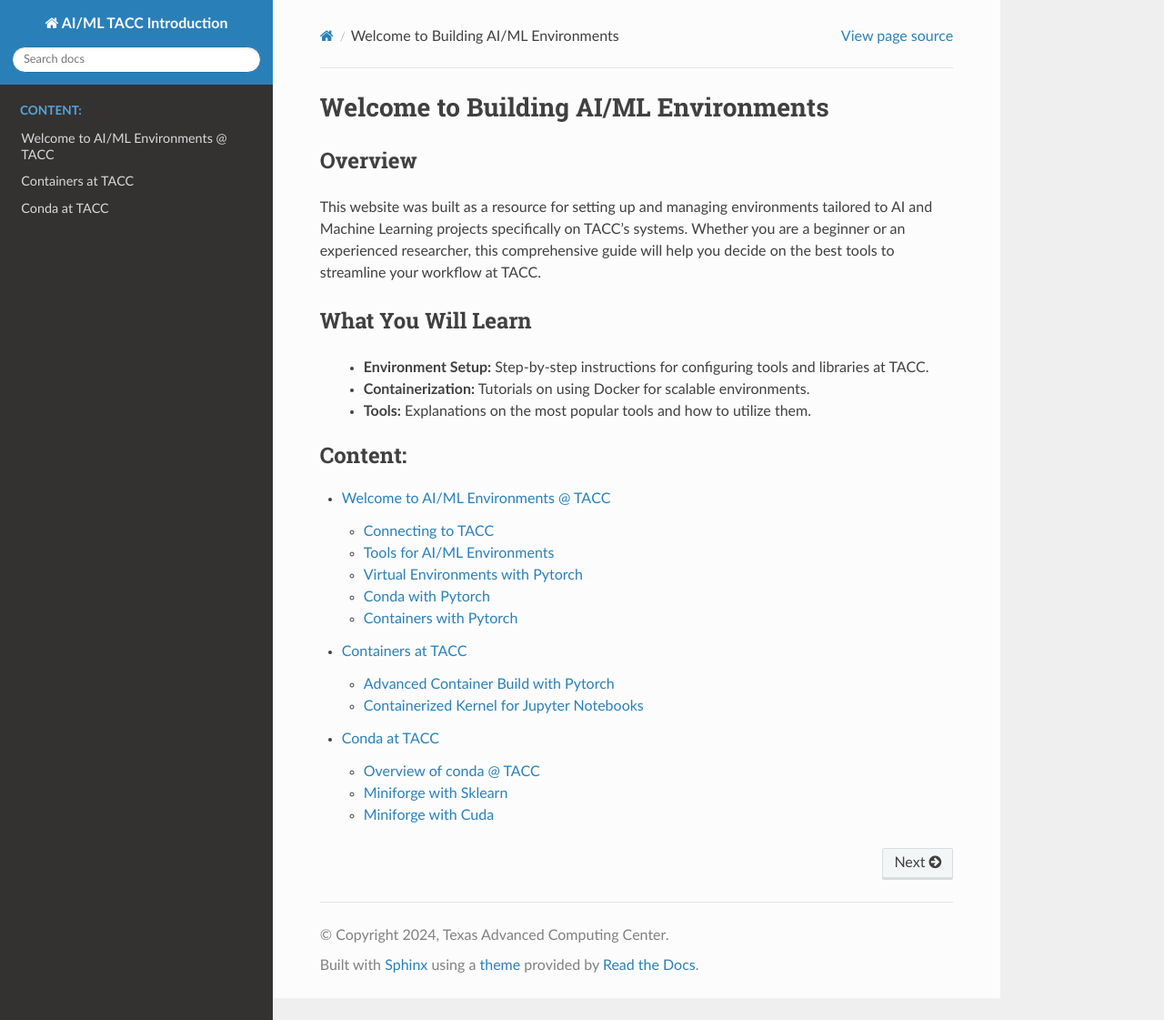
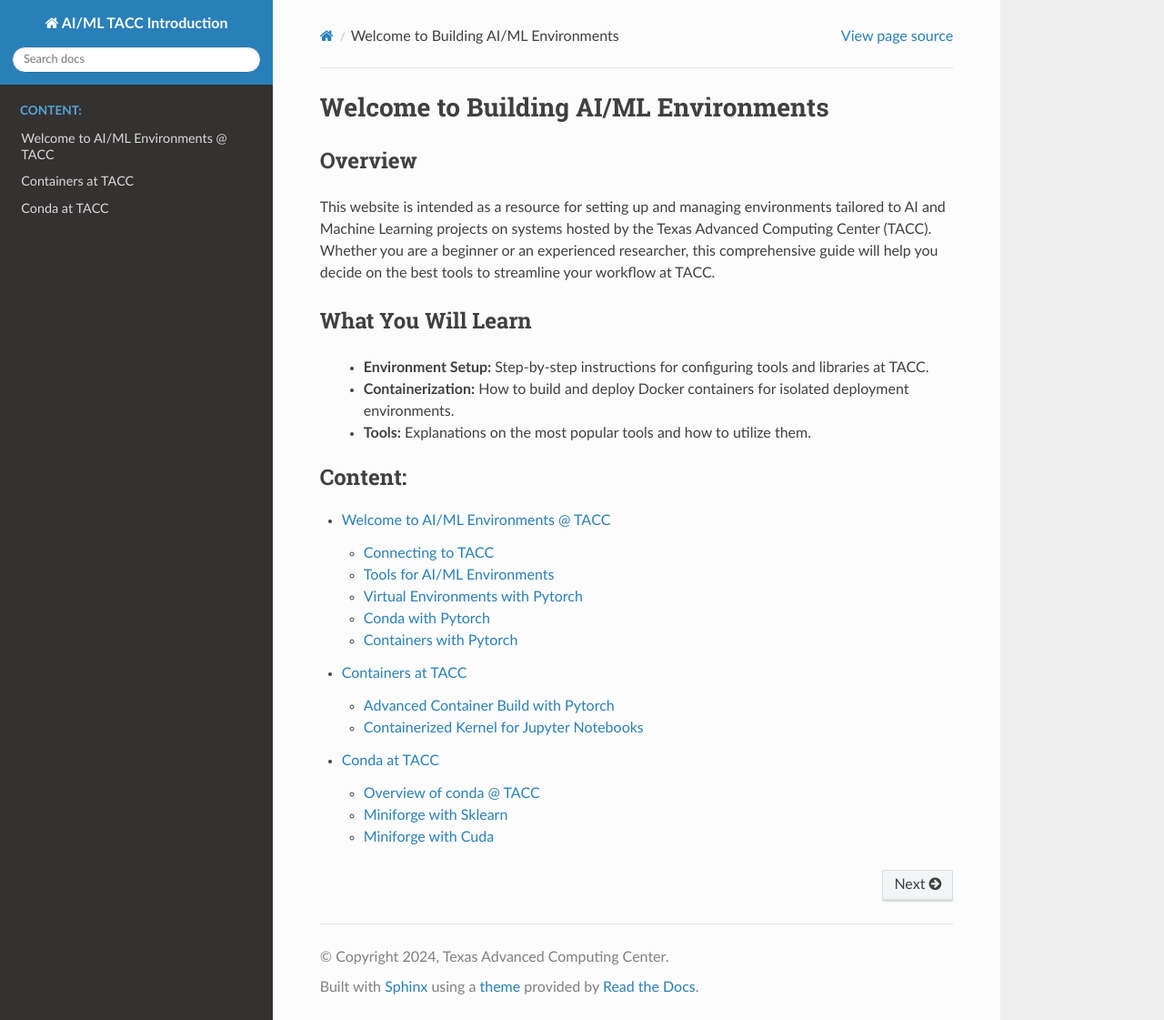
Before and after one commit to jrduncan831/ai_environments_at_tacc, a Sphinx documentation site: the page built from docs/index.rst, in a window 1280 px wide and 1121 px high. Shown: the whole window at 91% size. Built offline with Sphinx 7.4.7 and the Read the Docs theme 3.1.0, drawn with Linux system fonts in a browser that asks for light colours.

Commit message:
Update index.rst
minor gramatical corrections

```diff
--- a/docs/index.rst
+++ b/docs/index.rst
@@ -3,12 +3,12 @@ Welcome to Building AI/ML Environments
 
 Overview
 --------
-This website was built as a resource for setting up and managing environments tailored to AI and Machine Learning projects specifically on TACC's systems. Whether you are a beginner or an experienced researcher, this comprehensive guide will help you decide on the best tools to streamline your workflow at TACC.
+This website is intended as a resource for setting up and managing environments tailored to AI and Machine Learning projects on systems hosted by the Texas Advanced Computing Center (TACC). Whether you are a beginner or an experienced researcher, this comprehensive guide will help you decide on the best tools to streamline your workflow at TACC.
 
 What You Will Learn
 -------------------
    - **Environment Setup:** Step-by-step instructions for configuring tools and libraries at TACC.
-   - **Containerization:** Tutorials on using Docker for scalable environments.
+   - **Containerization:** How to build and deploy Docker containers for isolated deployment environments.
    - **Tools:** Explanations on the most popular tools and how to utilize them.
 
 .. toctree::
```
